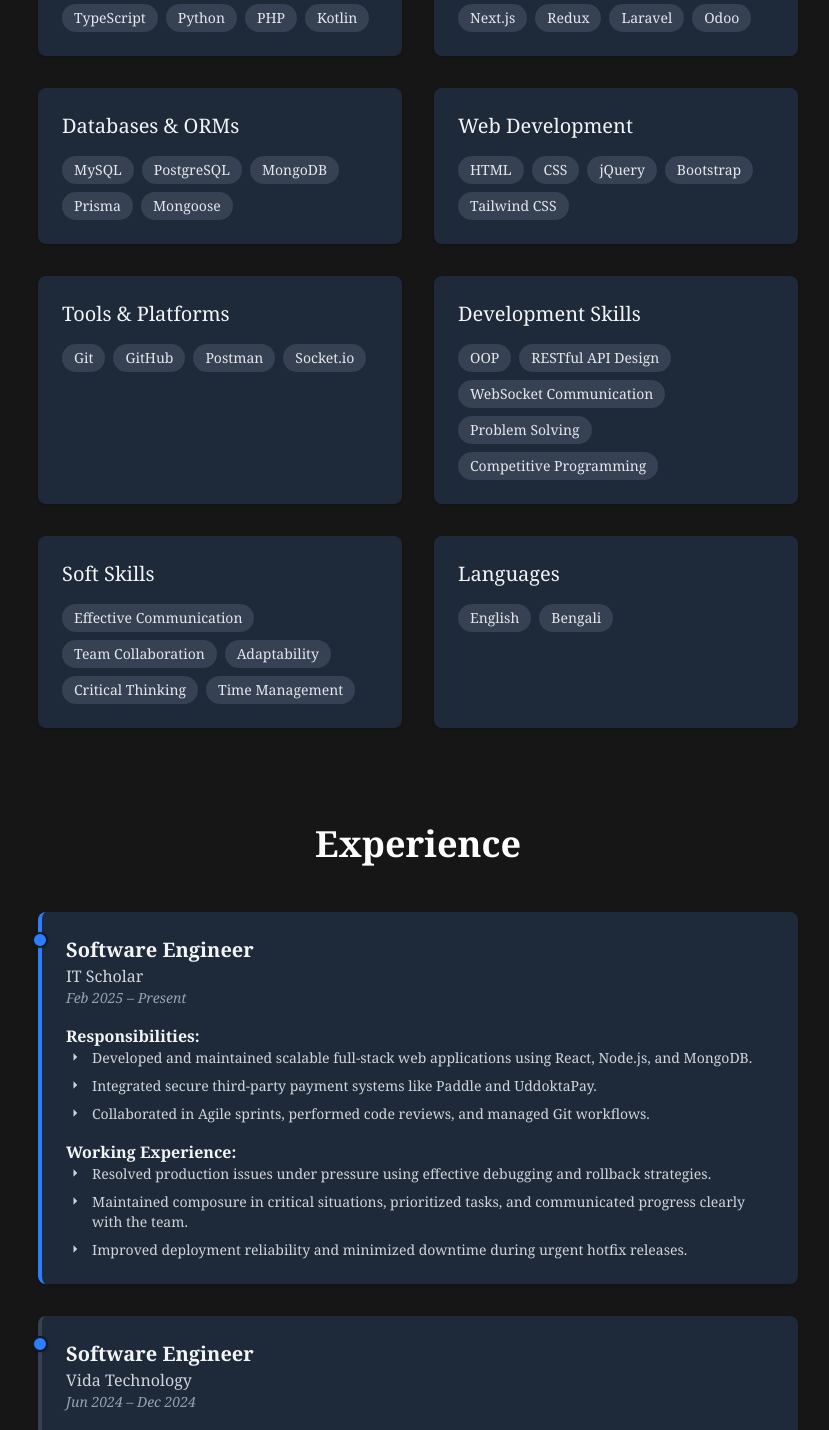
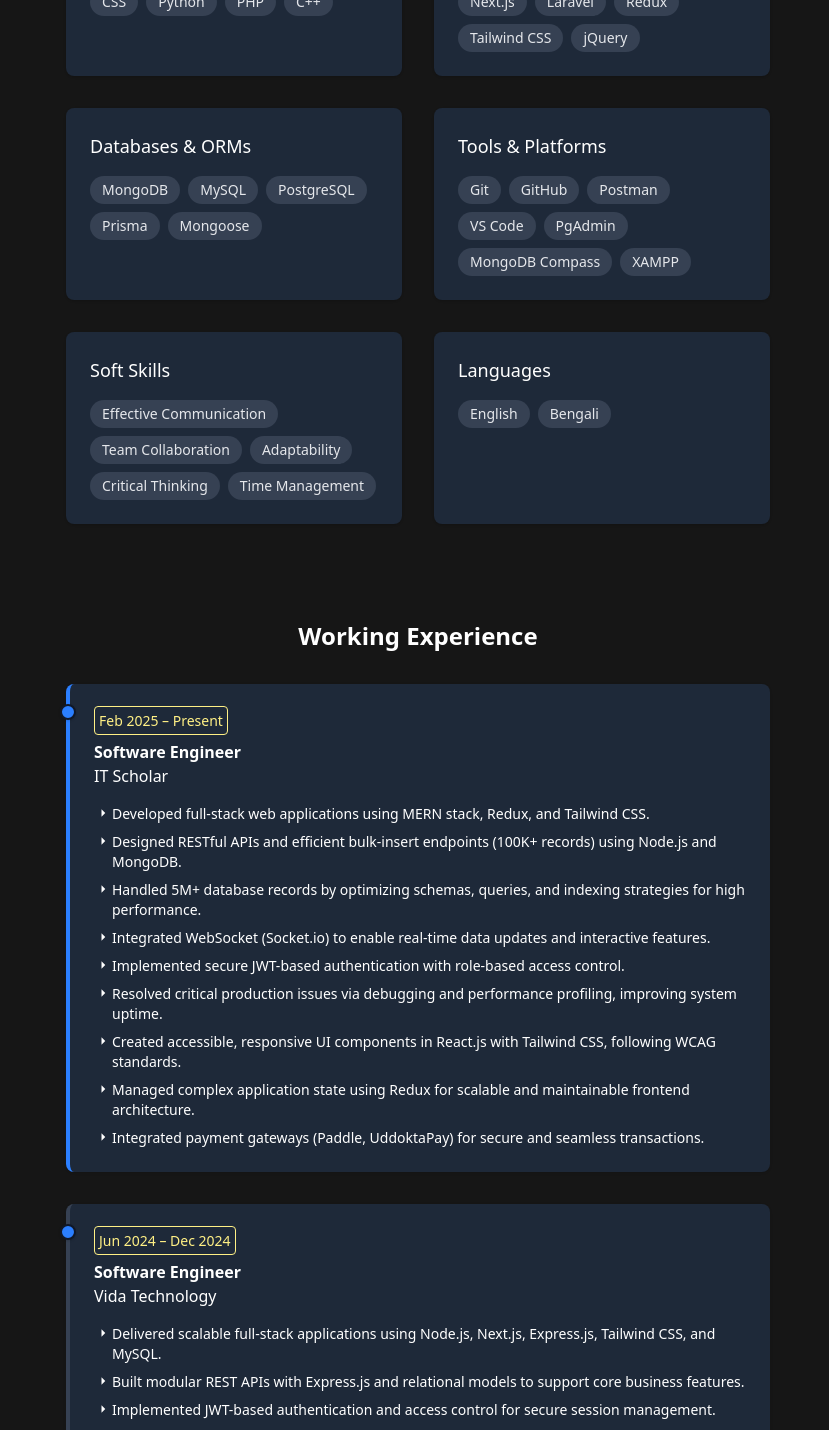
Before and after one commit to RamprosadG/ramprosad-portfolio, a React (Vite) app: page / in a window 1280 px wide. Shown: the part 1280-2710 px from the top of the page, without its empty margins (422-1251 px from the left). Built offline with nearby package versions, Linux system fonts and the light colour scheme.

Commit message:
Complete the skills  and working experiences

```diff
--- a/src/App.tsx
+++ b/src/App.tsx
@@ -2,7 +2,7 @@ import MainLayout from "./components/MainLayout";
 
 function App() {
   return (
-    <div className=" ">
+    <div className="">
       <MainLayout />
     </div>
   );
--- a/src/components/Experiences.tsx
+++ b/src/components/Experiences.tsx
@@ -5,7 +5,6 @@ interface Experience {
   role: string;
   duration: string;
   current?: boolean;
-  responsibilities: string[];
   experiences: string[];
 }
 
@@ -15,30 +14,29 @@ const experiences: Experience[] = [
     role: "Software Engineer",
     duration: "Feb 2025 – Present",
     current: true,
-    responsibilities: [
-      "Developed and maintained scalable full-stack web applications using React, Node.js, and MongoDB.",
-      "Integrated secure third-party payment systems like Paddle and UddoktaPay.",
-      "Collaborated in Agile sprints, performed code reviews, and managed Git workflows.",
-    ],
     experiences: [
-      "Resolved production issues under pressure using effective debugging and rollback strategies.",
-      "Maintained composure in critical situations, prioritized tasks, and communicated progress clearly with the team.",
-      "Improved deployment reliability and minimized downtime during urgent hotfix releases.",
+      "Developed full-stack web applications using MERN stack, Redux, and Tailwind CSS.",
+      "Designed RESTful APIs and efficient bulk-insert endpoints (100K+ records) using Node.js and MongoDB.",
+      "Handled 5M+ database records by optimizing schemas, queries, and indexing strategies for high performance.",
+      "Integrated WebSocket (Socket.io) to enable real-time data updates and interactive features.",
+      "Implemented secure JWT-based authentication with role-based access control.",
+      "Resolved critical production issues via debugging and performance profiling, improving system uptime.",
+      "Created accessible, responsive UI components in React.js with Tailwind CSS, following WCAG standards.",
+      "Managed complex application state using Redux for scalable and maintainable frontend architecture.",
+      "Integrated payment gateways (Paddle, UddoktaPay) for secure and seamless transactions.",
     ],
   },
   {
     company: "Vida Technology",
     role: "Software Engineer",
     duration: "Jun 2024 – Dec 2024",
-    responsibilities: [
-      "Built responsive frontend features using Next.js and Tailwind CSS.",
-      "Developed and optimized RESTful APIs for performance.",
-      "Contributed to CI/CD automation using GitHub Actions.",
-    ],
     experiences: [
-      "Collaborated cross-functionally with UI/UX and backend teams for feature delivery.",
-      "Handled Git merge conflicts, release versioning, and environment sync efficiently.",
-      "Learned to adapt to changing priorities in a fast-paced development cycle.",
+      "Delivered scalable full-stack applications using Node.js, Next.js, Express.js, Tailwind CSS, and MySQL.",
+      "Built modular REST APIs with Express.js and relational models to support core business features.",
+      "Implemented JWT-based authentication and access control for secure session management.",
+      "Optimized SQL queries and schema design to reduce latency and improve database performance.",
+      "Debugged and resolved high-impact frontend and backend issues, increasing system reliability.",
+      "Developed responsive, accessible UIs in Next.js and Tailwind CSS for consistent cross-device experiences.",
     ],
   },
 ];
@@ -49,39 +47,34 @@ const Experiences: React.FC = () => {
   return (
     <div className="py-12">
       <div className="w-full mx-auto">
-        <h2 className="text-3xl md:text-4xl font-semibold text-center text-white mb-12">
-          Experience
-        </h2>
+        <div className="text-xl md:text-2xl font-semibold text-center text-white mb-8">
+          Working Experience
+        </div>
 
         <div className="flex flex-col gap-8">
           {experiences.map((exp, idx) => (
             <div
               key={idx}
               className={`relative bg-gray-800 shadow-sm rounded-lg p-6 border-l-4 ${
-                exp.current ? 'border-blue-500' : 'border-gray-700'
+                exp.current ? "border-blue-500" : "border-gray-700"
               } hover:shadow-md transition`}
             >
               <div className="absolute top-5 left-[-10px] w-4 h-4 bg-blue-500 rounded-full border-2 border-gray-900 shadow" />
-
-              <h3 className="text-xl font-semibold text-gray-100">{exp.role}</h3>
-              <p className="text-gray-300 font-medium">{exp.company}</p>
-              <p className="text-sm text-gray-400 italic mb-4">{exp.duration}</p>
-
-              <h4 className="font-semibold text-gray-100 mt-2">Responsibilities:</h4>
-              <ul className="space-y-2 text-gray-300 text-sm">
-                {exp.responsibilities.map((item, i) => (
-                  <li key={i} className="flex items-start gap-2">
-                    <MdArrowRight className="text-inherit text-lg shrink-0" />
-                    <span>{item}</span>
-                  </li>
-                ))}
-              </ul>
-
-              <h4 className="font-semibold text-gray-100 mt-4">Working Experience:</h4>
-              <ul className="space-y-2 text-gray-300 text-sm">
-                {exp.experiences.map((item, i) => (
-                  <li key={i} className="flex items-start gap-2">
-                    <MdArrowRight className="text-inherit text-lg shrink-0" />
+              <div className="mb-2">
+                <span className="text-sm text-yellow-200 border border-yellow-200 p-1 rounded">
+                  {exp.duration}
+                </span>
+              </div>
+              <div className="text-base font-semibold text-white">
+                {exp.role}
+              </div>
+              <div className="text-base font-normal text-white mb-4">
+                {exp.company}
+              </div>
+              <ul className="space-y-2 text-white text-sm">
+                {exp.experiences?.map((item, i) => (
+                  <li key={i} className="flex items-start">
+                    <MdArrowRight className="text-inherit text-lg shrink-0 p-0 m-0" />
                     <span>{item}</span>
                   </li>
                 ))}
@@ -94,6 +87,4 @@ const Experiences: React.FC = () => {
   );
 };
 
-
-
 export default Experiences;
--- a/src/components/Header.tsx
+++ b/src/components/Header.tsx
@@ -3,7 +3,7 @@ import { navigationItems } from "../static/navigationItems";
 
 const Header: React.FC = () => {
   return (
-    <nav className="flex items-center h-full gap-2 md:gap-4 lg:gap-6 justify-center text-xs md:text-lg lg:text-xl font-normal overflow-x-auto">
+    <nav className="flex items-center h-full gap-2 md:gap-4 lg:gap-6 justify-center text-xs md:text-base font-normal font-serif overflow-x-auto">
       {navigationItems.map(({ label, href }) => (
         <a
           key={label}
--- a/src/components/MainLayout.tsx
+++ b/src/components/MainLayout.tsx
@@ -6,7 +6,7 @@ import Sidebar from "./Sidebar";
 
 const MainLayout: React.FC = () => {
   return (
-    <div className="bg-[#161616] font-serif text-white">
+    <div className="bg-[#161616] font-sans text-white">
       <div className="w-full max-w-[1200px] mx-auto flex">
         {/* Left Sidebar */}
         <aside className="hidden md:block w-1/3 bg-[#21212b] h-screen overflow-y-auto sticky top-0">
@@ -23,7 +23,7 @@ const MainLayout: React.FC = () => {
           </header>
 
           {/* Main Content */}
-          <main className="flex-grow py-6 px-5">
+          <main className="flex-grow py-6 px-2 md:px-6 lg:px-12">
             <MainContent />
           </main>
 
--- a/src/components/ProblemSolving.tsx
+++ b/src/components/ProblemSolving.tsx
@@ -10,7 +10,7 @@ const problemData = [
     contest: "215+",
     rating: "1800",
     title: "Expert",
-    color: "text-cyan-400"
+    color: "text-cyan-400",
   },
   {
     name: "Codechef",
@@ -21,7 +21,7 @@ const problemData = [
     contest: "34+",
     rating: "1944",
     title: "4Star",
-    color: "text-purple-900"
+    color: "text-purple-900",
   },
   {
     name: "AtCoder",
@@ -32,7 +32,7 @@ const problemData = [
     contest: "30+",
     rating: "1101",
     title: "Brown",
-    color: "text-orange-700"
+    color: "text-orange-700",
   },
   {
     name: "LeetCode",
@@ -43,7 +43,7 @@ const problemData = [
     contest: "17+",
     rating: "1896",
     title: "Badge: 13",
-    color: "text-yellow-700"
+    color: "text-yellow-700",
   },
   {
     name: "StopStalk",
@@ -54,58 +54,81 @@ const problemData = [
     contest: "False",
     rating: "False",
     title: "False",
-    color: "text-purple-900"
+    color: "text-purple-900",
   },
 ];
 
 const ProblemSolving: React.FC = () => {
   return (
-    <section id="problem_solve" className="py-12 bg-primary text-white">
+    <div className="py-12 text-gray-300">
       <div className="max-w-7xl mx-auto px-4">
-        <h3 className="text-3xl font-bold text-center mb-12">Problem Solving</h3>
-        <div className="grid grid-cols-1 sm:grid-cols-2 lg:grid-cols-3 gap-8">
+        <h3 className="text-3xl font-bold text-center text-white mb-12">
+          Problem Solving
+        </h3>
+
+        <div className="grid grid-cols-1 lg:grid-cols-2 gap-8">
           {problemData.map((platform, idx) => (
             <div
               key={idx}
-              className="bg-white text-black rounded-xl shadow-lg overflow-hidden"
+              className="bg-[#1e293b] rounded-xl shadow-md hover:shadow-lg transition duration-300 overflow-hidden"
               data-aos="fade-up"
               data-aos-delay={100 * (idx + 1)}
             >
               <img
                 src={platform.image}
                 alt={platform.name}
-                className="w-full h-40 object-contain p-4"
+                className="w-full h-40 object-contain p-4 bg-[#0f172a]"
               />
               <div className="p-4">
-                <div className="flex justify-between items-center">
-                  <h4 className="text-xl font-semibold">{platform.name}</h4>
+                <div className="flex justify-between items-center mb-2">
+                  <h4 className="text-lg font-semibold text-white">
+                    {platform.name}
+                  </h4>
                   <a
                     href={platform.profileUrl}
                     target="_blank"
                     rel="noopener noreferrer"
-                    className="text-blue-600 text-sm hover:underline"
+                    className="text-blue-400 text-sm hover:underline"
                   >
                     Show Profile
                   </a>
                 </div>
-                <p className="mt-2">
-                  <strong>Handle:</strong>{" "}
-                  <span className={`text-lg font-semibold ${platform.color}`}>
+
+                <p className="text-sm">
+                  <span className="text-gray-400">Handle:</span>{" "}
+                  <span className="font-medium text-gray-200">
                     {platform.handle}
                   </span>
                 </p>
-                <div className="grid grid-cols-2 gap-2 mt-4 text-sm">
-                  <p><strong>Solving:</strong> {platform.solving}</p>
-                  <p><strong>Contest:</strong> {platform.contest}</p>
-                  <p><strong>Max Rating:</strong> {platform.rating}</p>
-                  <p><strong>{platform.name === "LeetCode" ? "Badge" : "Title"}:</strong> {platform.title}</p>
+
+                <div className="grid grid-cols-2 gap-2 mt-4 text-sm text-gray-400">
+                  <p>
+                    <span className="font-medium text-gray-300">Solving:</span>{" "}
+                    {platform.solving}
+                  </p>
+                  <p>
+                    <span className="font-medium text-gray-300">Contest:</span>{" "}
+                    {platform.contest}
+                  </p>
+                  <p>
+                    <span className="font-medium text-gray-300">
+                      Max Rating:
+                    </span>{" "}
+                    {platform.rating}
+                  </p>
+                  <p>
+                    <span className="font-medium text-gray-300">
+                      {platform.name === "LeetCode" ? "Badge" : "Title"}:
+                    </span>{" "}
+                    {platform.title}
+                  </p>
                 </div>
               </div>
             </div>
           ))}
         </div>
       </div>
-    </section>
+    </div>
   );
 };
 
--- a/src/components/Projects.tsx
+++ b/src/components/Projects.tsx
@@ -47,9 +47,9 @@ const projects = [
 
 const Projects: React.FC = () => {
   return (
-    <div id="projects" className="section py-16">
+    <div id="projects" className="py-12">
       <div className="w-full px-4">
-        <h2 className="text-3xl md:text-4xl font-bold text-center text-gray-800 mb-12">
+        <h2 className="text-3xl md:text-4xl font-bold text-center text-white mb-12">
           Projects
         </h2>
         <div className="grid grid-cols-1 md:grid-cols-2 gap-8">
--- a/src/components/Skills.tsx
+++ b/src/components/Skills.tsx
@@ -8,49 +8,35 @@ interface SkillCategory {
 const skillsData: SkillCategory[] = [
   {
     category: "Programming Languages",
-    items: [
-      "C",
-      "C++",
-      "C#",
-      "JavaScript",
-      "TypeScript",
-      "Python",
-      "PHP",
-      "Kotlin",
-    ],
+    items: ["JavaScript", "TypeScript", "HTML5", "CSS", "Python", "PHP", "C++"],
   },
   {
-    category: "Frameworks & Libraries",
+    category: "Libraries & Frameworks",
     items: [
       "Node.js",
       "Express.js",
       "React.js",
       "Next.js",
+      "Laravel",
       "Redux",
-      "Laravel",
-      "Odoo",
+      "Tailwind CSS",
+      "jQuery",
     ],
   },
   {
     category: "Databases & ORMs",
-    items: ["MySQL", "PostgreSQL", "MongoDB", "Prisma", "Mongoose"],
-  },
-  {
-    category: "Web Development",
-    items: ["HTML", "CSS", "jQuery", "Bootstrap", "Tailwind CSS"],
+    items: ["MongoDB", "MySQL", "PostgreSQL", "Prisma", "Mongoose"],
   },
   {
     category: "Tools & Platforms",
-    items: ["Git", "GitHub", "Postman", "Socket.io"],
-  },
-  {
-    category: "Development Skills",
     items: [
-      "OOP",
-      "RESTful API Design",
-      "WebSocket Communication",
-      "Problem Solving",
-      "Competitive Programming",
+      "Git",
+      "GitHub",
+      "Postman",
+      "VS Code",
+      "PgAdmin",
+      "MongoDB Compass",
+      "XAMPP",
     ],
   },
   {
@@ -73,9 +59,9 @@ const Skills: React.FC = () => {
   return (
     <div className="py-12">
       <div className="mx-auto w-full">
-        <h2 className="text-3xl md:text-4xl font-semibold text-center text-white mb-10">
+        <div className="text-xl md:text-2xl font-semibold text-center text-white mb-8">
           Skills
-        </h2>
+        </div>
 
         <div className="grid grid-cols-1 md:grid-cols-2 gap-8">
           {skillsData.map((section, idx) => (
@@ -83,10 +69,10 @@ const Skills: React.FC = () => {
               key={idx}
               className="bg-gray-800 rounded-lg shadow-sm p-6 hover:shadow-md transition"
             >
-              <h3 className="text-xl font-medium text-gray-100 mb-4">
+              <h3 className="text-lg font-medium text-white mb-4">
                 {section.category}
               </h3>
-              <ul className="flex flex-wrap gap-2">
+              <ul className="flex flex-wrap gap-2 w-full">
                 {section.items.map((item, index) => (
                   <li
                     key={index}
```
Also changed, not shown: src/components/Contact.tsx (+76 -58 lines), src/components/MainContent.tsx (+10 -4 lines), src/components/ProjectCard.tsx (+12 -8 lines).
